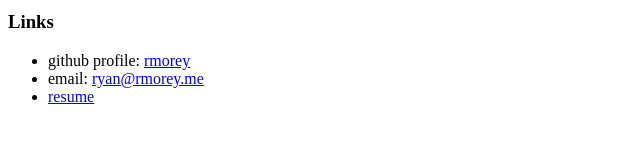
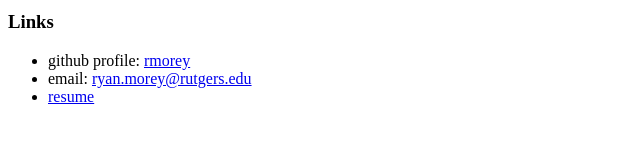
Before and after one commit to rmorey/rmorey.github.io, a plain HTML site: page index.html in a window 1280 px wide. Shown: the part 157-300 px from the top of the page, 0-640 px from the left. Drawn offline with Linux system fonts and the light colour scheme.

Commit message:
actually fixed email

```diff
--- a/index.html
+++ b/index.html
@@ -17,6 +17,6 @@
 <h3>Links</h3>
 <ul>
   <li>github profile: <a href="http://github.com/rmorey">rmorey</a>
-  <li>email: <a href="mailto:ryan.morey@rutgers.edu">ryan@rmorey.me</a>
+  <li>email: <a href="mailto:ryan.morey@rutgers.edu">ryan.morey@rutgers.edu</a>
   <li><a href="resume.pdf">resume</a></li>
 </ul>
```
